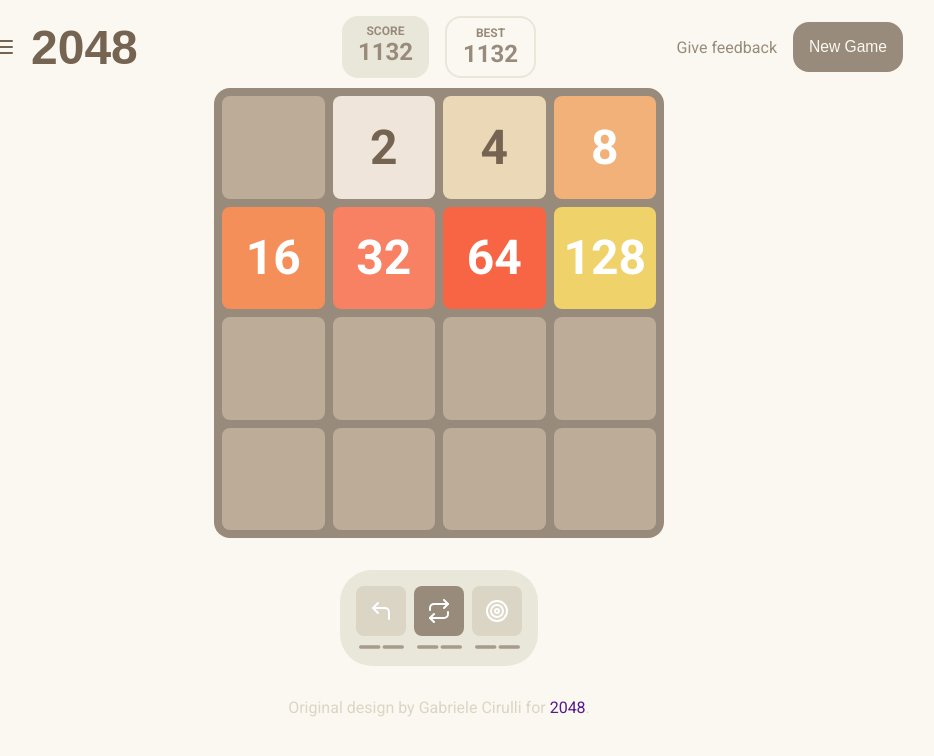
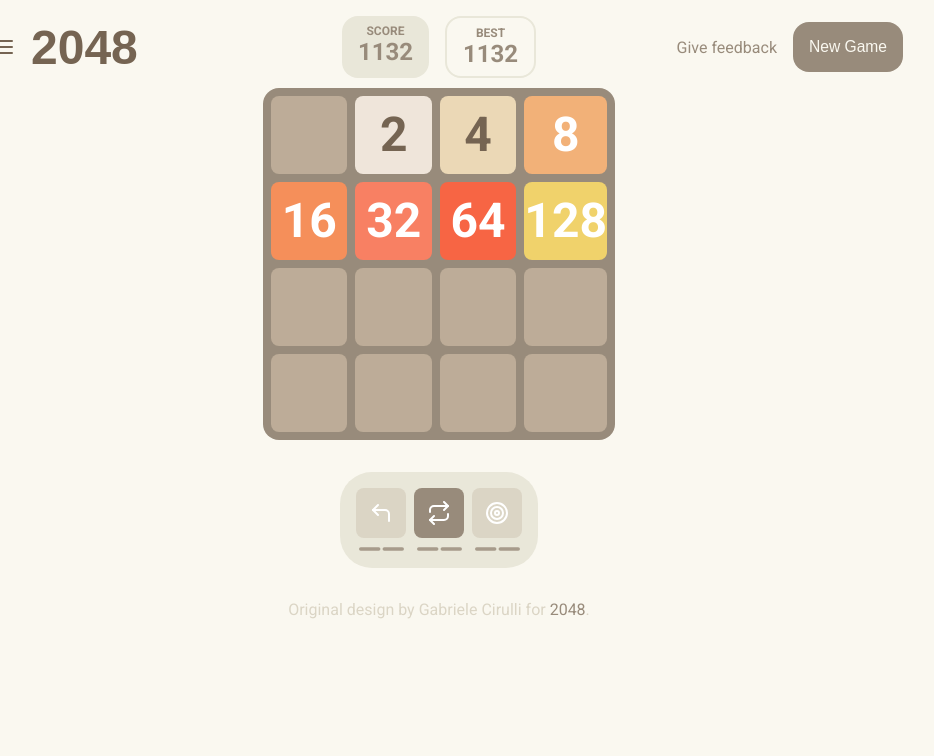
Before and after one commit to sbraende/2048-Clone, a plain HTML site: page src/index.html in a window 1280 px wide. Shown: the whole page, without its empty margins (201-1135 px from the left). Drawn offline with Linux system fonts and the light colour scheme.

Commit message:
Board aspect-ratio and scale

```diff
--- a/src/css/index.css
+++ b/src/css/index.css
@@ -33,6 +33,7 @@ header {
 
 .navbar{
     width: 75%;
+    max-width: 1200px;
     height: 56px;
     padding: var(--padding-medium);
     display: grid;
@@ -129,12 +130,7 @@ header {
 
 .utilities__feedback-link {
     font-weight: 400;
-    text-decoration: none;
     color: var(--color-primary);
-}
-
-.utilities__feedback-link:hover {
-    text-decoration: underline;
 }
 
 .utilities__newgame-container{
@@ -163,8 +159,10 @@ main {
 
 .board {
     margin: 0 auto;
-    width: 450px;
-    height: 450px;
+    width: 95%;
+    max-width: 450px;
+    /* height: 450px; */
+    aspect-ratio: 1 / 1;
     display: grid;
     gap: var(--padding-small);
     padding: var(--padding-small);
@@ -264,6 +262,10 @@ footer{
     padding-bottom: var(--padding-large);
 }
 
+.footer__link {
+    color: var(--color-primary);
+}
+
 @media screen and (max-width: 1024px) {
     .utilities__feedback-container {
         display: none;
--- a/src/css/reset.css
+++ b/src/css/reset.css
@@ -8,6 +8,10 @@ a {
     text-decoration: none;
 }
 
+a:hover {
+    text-decoration: underline;
+}
+
 button {
     background-color: var(--color-primary);
     border: none;
--- a/src/index.html
+++ b/src/index.html
@@ -114,7 +114,7 @@
     </main>
 
     <footer>
-        <p>Original design by Gabriele Cirulli for <a href="">2048</a>. <p>
+        <p>Original design by Gabriele Cirulli for <a class="footer__link" href="">2048</a>. <p>
     </footer>
 </body>
 </html>
```
